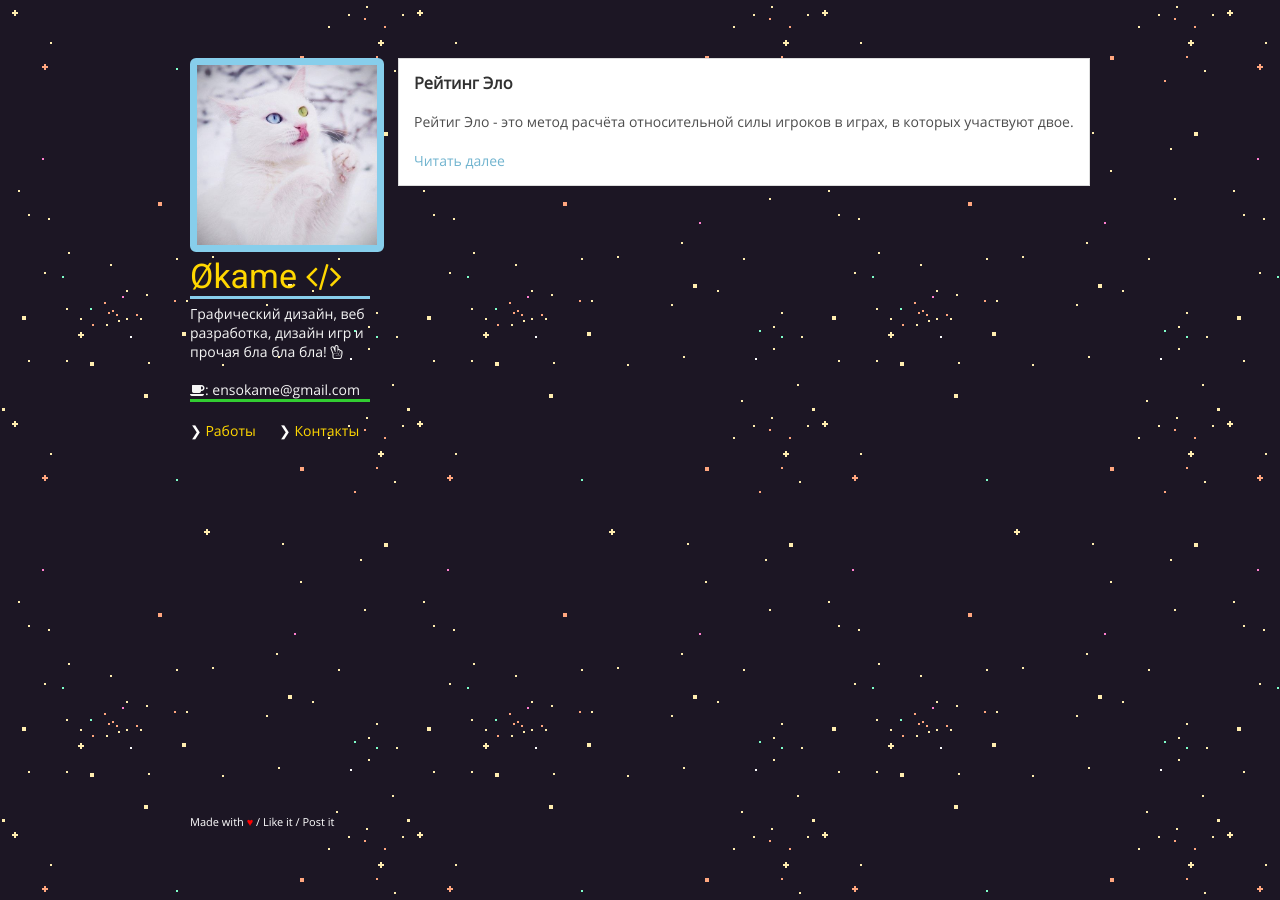
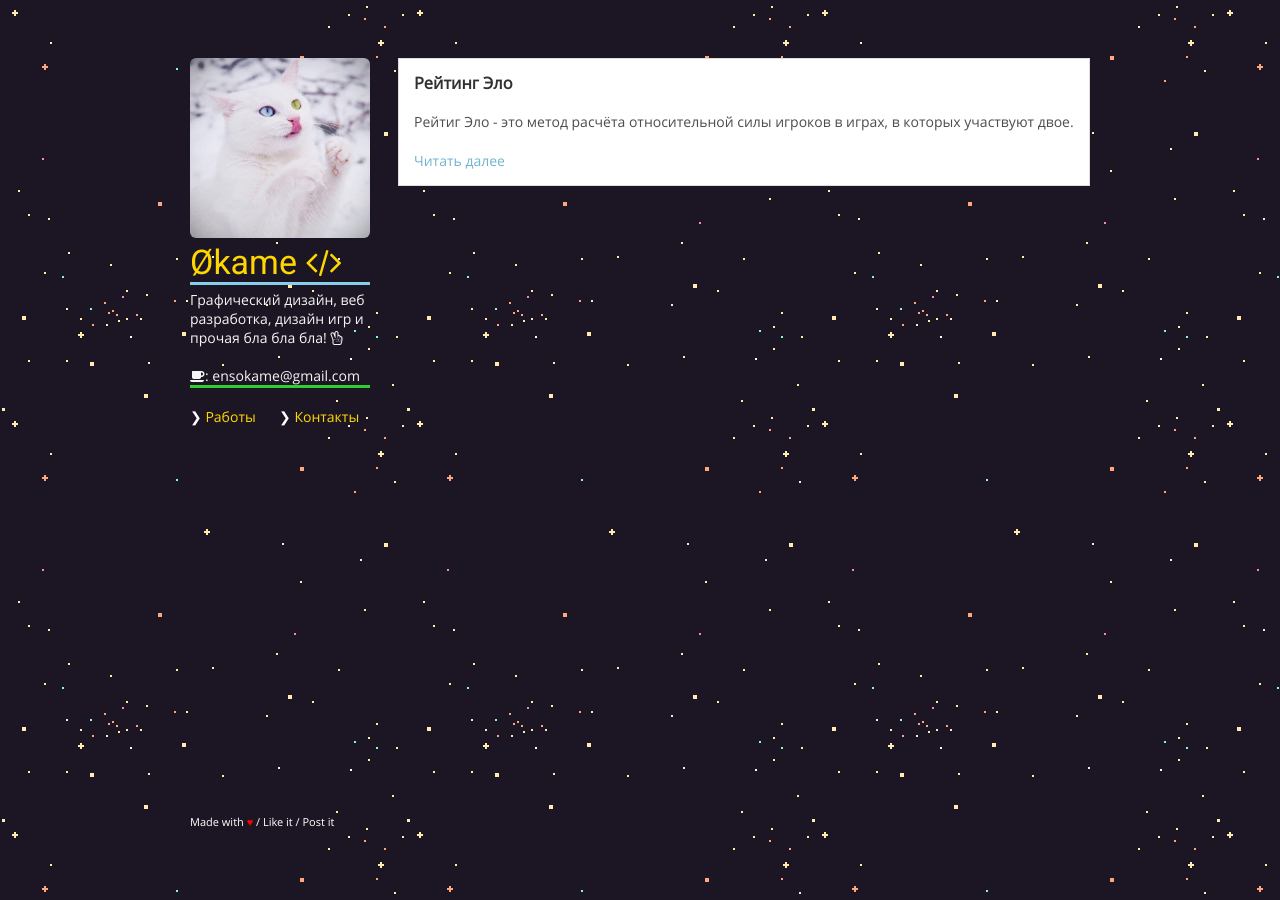
Before and after one commit to IOEnso/ioenso.github.io, a Jekyll site: the page built from index.html, in a window 1280 px wide. Built offline with Jekyll 4.4.1, drawn with Linux system fonts in a browser that asks for light colours.

Commit message:
Update header.html

```diff
--- a/_includes/header.html
+++ b/_includes/header.html
@@ -1,5 +1,5 @@
       <header>
-	<img src="{{ site.avatar }}" class="rounded border-blue" width="180px"/><br />
+	<img src="{{ site.avatar }}" class="rounded" width="180px"/><br />
 	<div class="logo"><a href="/">{{ site.name }} <i class="fa fa-code"></i></a></div>
 	<p class="dsbk">{{ site.description }} <i class="fa fa-hand-peace-o"></i><br /><br />
 	<i class="fa fa-coffee"></i>: ensokame@gmail.com</p><br />
```
